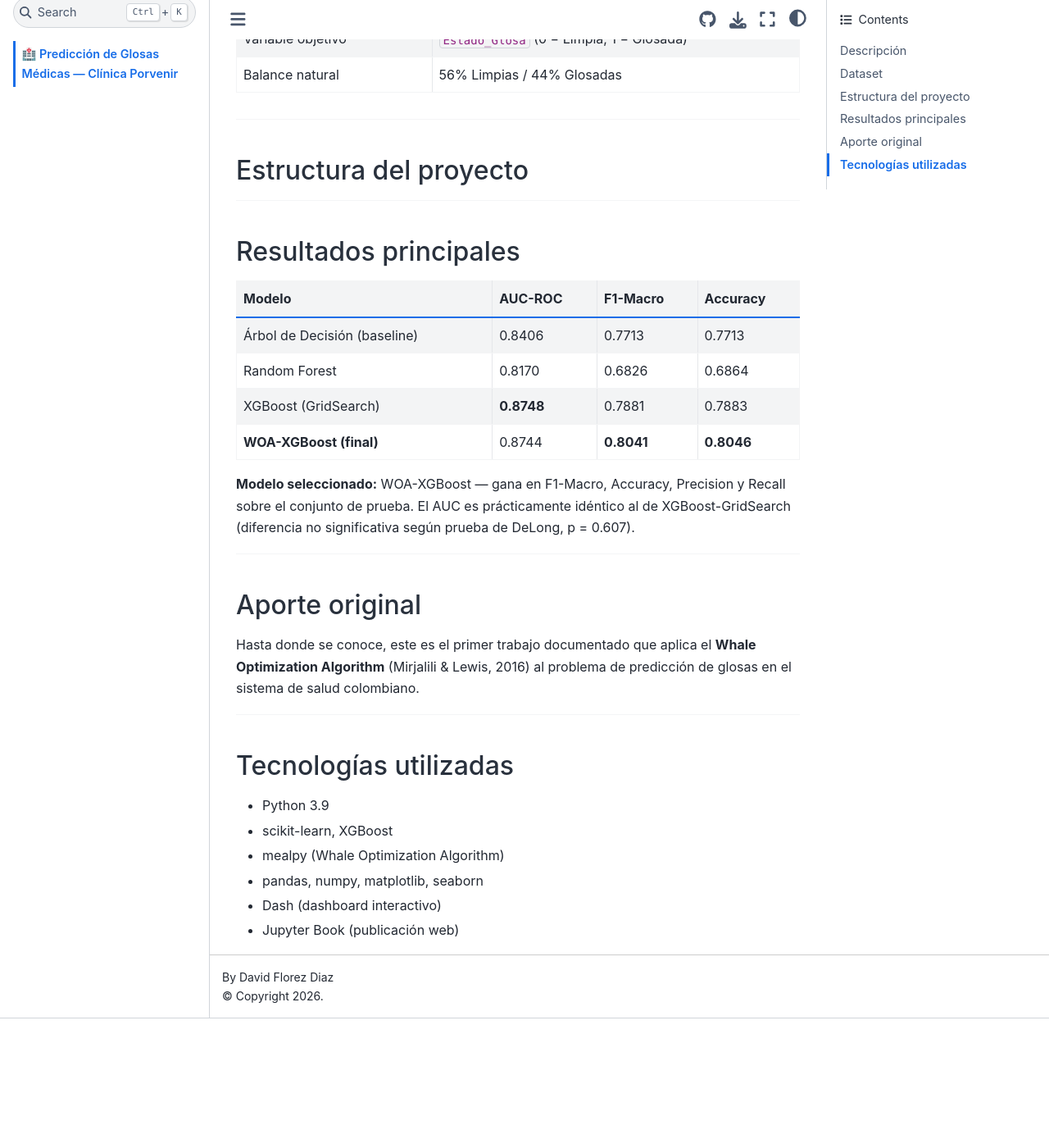
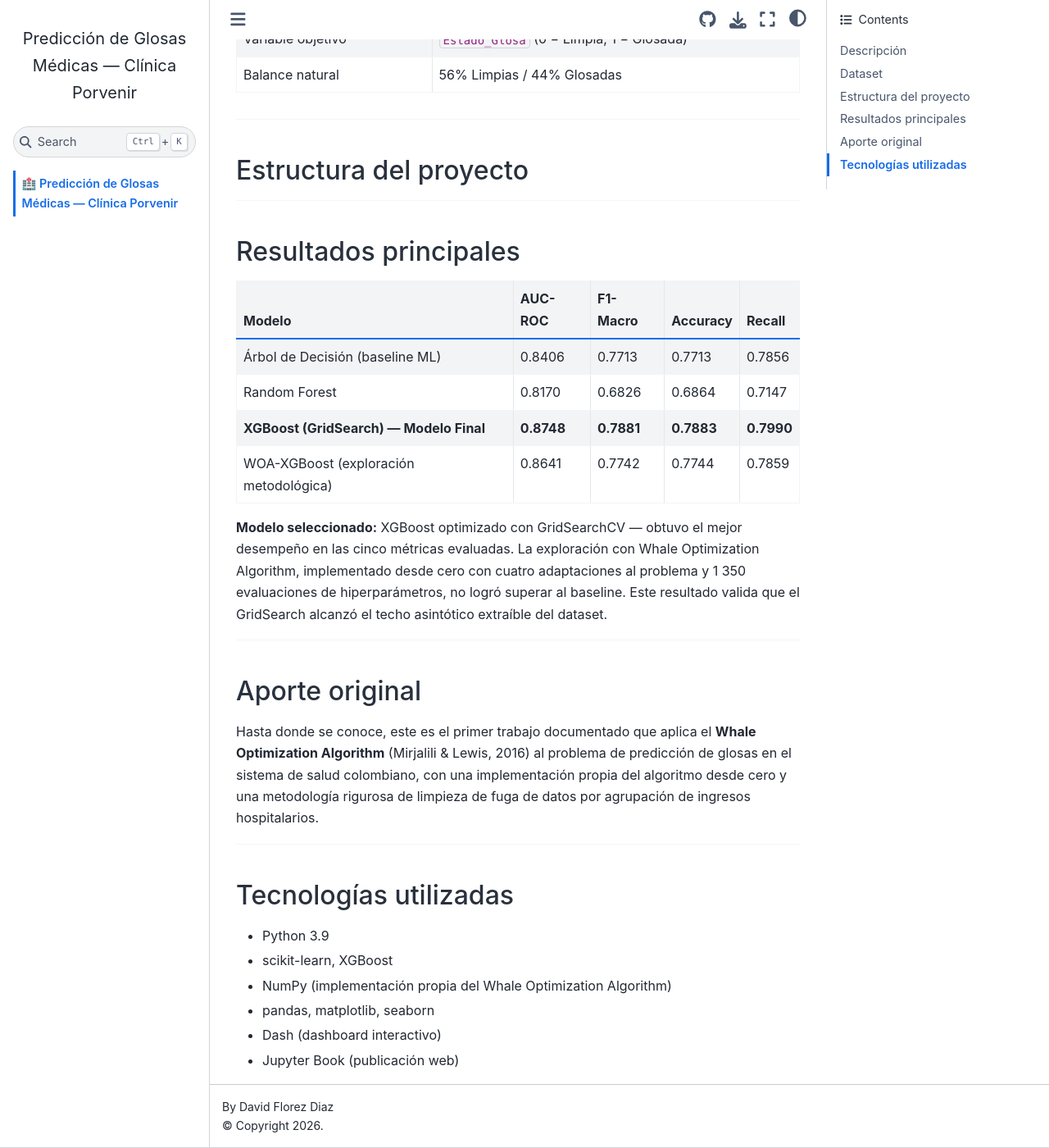
Before and after one commit to Davdflrz/Proyecto-Glosas-CP, a Jupyter Book: the page built from intro.md, in a window 1280 px wide and 1400 px high, scrolled down 837 px. Shown: the whole window at 82% size. Built offline with Jupyter Book 1.0.4 settings and Sphinx 7.4.7 and the Sphinx Book theme 1.1.4, drawn with Linux system fonts in a browser that asks for light colours; pages that are not in the unit, such as notebooks, are missing from menus; before the commit the page ends 2079 px from its top, so only the background shows below that.

Commit message:
Actualizar pagina principal: XGBoost como modelo final con metricas reales

```diff
--- a/intro.md
+++ b/intro.md
@@ -39,16 +39,18 @@
 
 ## Resultados principales
 
-| Modelo | AUC-ROC | F1-Macro | Accuracy |
-|---|---|---|---|
-| Árbol de Decisión (baseline) | 0.8406 | 0.7713 | 0.7713 |
-| Random Forest | 0.8170 | 0.6826 | 0.6864 |
-| XGBoost (GridSearch) | **0.8748** | 0.7881 | 0.7883 |
-| **WOA-XGBoost (final)** | 0.8744 | **0.8041** | **0.8046** |
+| Modelo | AUC-ROC | F1-Macro | Accuracy | Recall |
+|---|---|---|---|---|
+| Árbol de Decisión (baseline ML) | 0.8406 | 0.7713 | 0.7713 | 0.7856 |
+| Random Forest | 0.8170 | 0.6826 | 0.6864 | 0.7147 |
+| **XGBoost (GridSearch) — Modelo Final** | **0.8748** | **0.7881** | **0.7883** | **0.7990** |
+| WOA-XGBoost (exploración metodológica) | 0.8641 | 0.7742 | 0.7744 | 0.7859 |
 
-**Modelo seleccionado:** WOA-XGBoost — gana en F1-Macro, Accuracy, Precision y
-Recall sobre el conjunto de prueba. El AUC es prácticamente idéntico al de
-XGBoost-GridSearch (diferencia no significativa según prueba de DeLong, p = 0.607).
+**Modelo seleccionado:** XGBoost optimizado con GridSearchCV — obtuvo el mejor
+desempeño en las cinco métricas evaluadas. La exploración con Whale Optimization
+Algorithm, implementado desde cero con cuatro adaptaciones al problema y 1 350
+evaluaciones de hiperparámetros, no logró superar al baseline. Este resultado
+valida que el GridSearch alcanzó el techo asintótico extraíble del dataset.
 
 ---
 
@@ -56,7 +58,9 @@
 
 Hasta donde se conoce, este es el primer trabajo documentado que aplica el
 **Whale Optimization Algorithm** (Mirjalili & Lewis, 2016) al problema de
-predicción de glosas en el sistema de salud colombiano.
+predicción de glosas en el sistema de salud colombiano, con una implementación
+propia del algoritmo desde cero y una metodología rigurosa de limpieza de fuga
+de datos por agrupación de ingresos hospitalarios.
 
 ---
 
@@ -64,7 +68,7 @@
 
 - Python 3.9
 - scikit-learn, XGBoost
-- mealpy (Whale Optimization Algorithm)
-- pandas, numpy, matplotlib, seaborn
+- NumPy (implementación propia del Whale Optimization Algorithm)
+- pandas, matplotlib, seaborn
 - Dash (dashboard interactivo)
 - Jupyter Book (publicación web)
```
